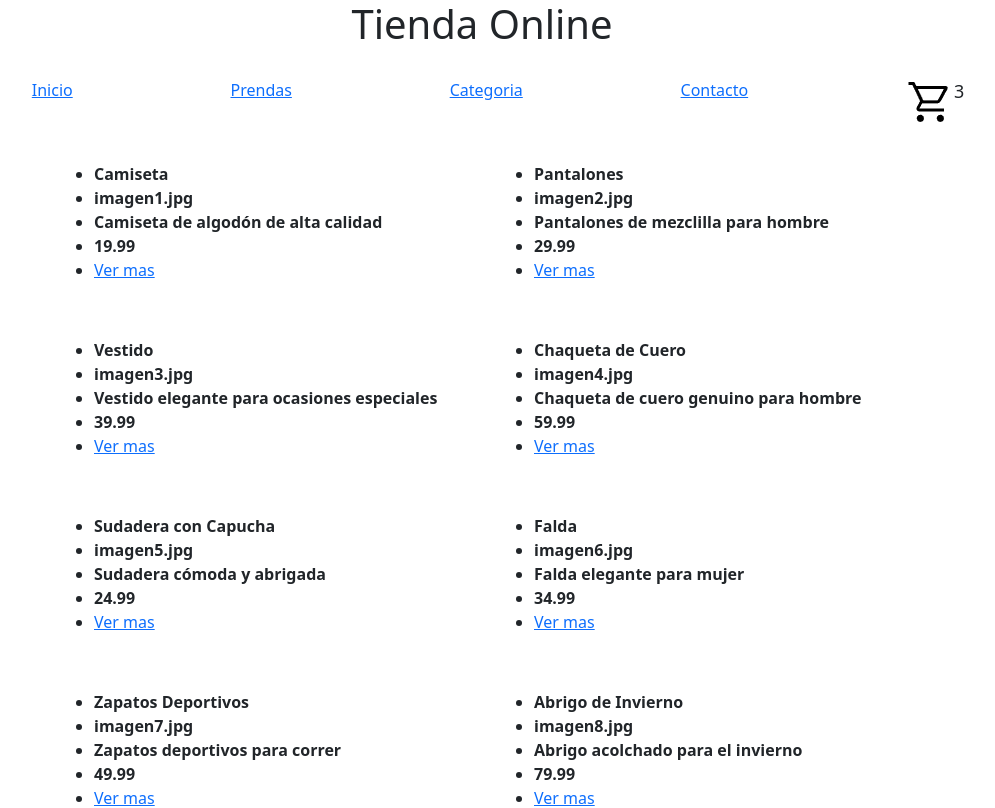
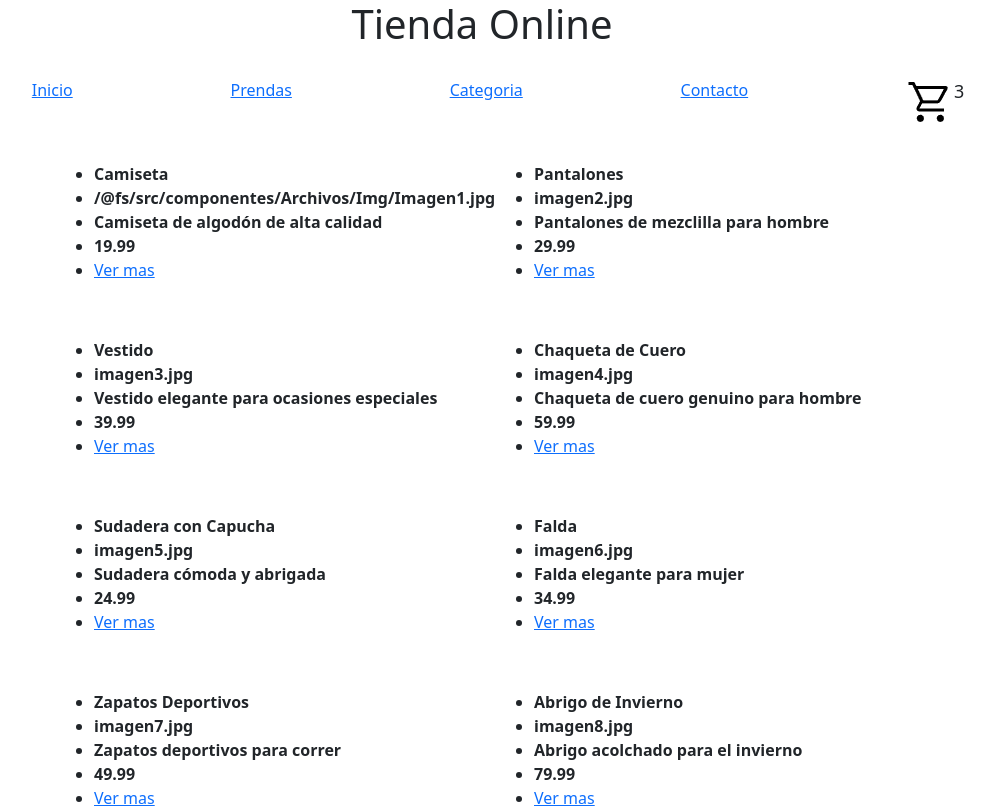
Before and after one commit to MaximilianoGachon/e-comerce, a React (Create React App) app: page /catalogo in a window 1280 px wide. Shown: the top 808 px of the page, without its empty margins (158-1153 px from the left). Built offline with nearby package versions, Linux system fonts and the light colour scheme.

Commit message:
2 PreEntrega

```diff
--- a/src/array.js
+++ b/src/array.js
@@ -1,10 +1,12 @@
+import Imagen1 from "./componentes/Archivos/Img/Imagen1.jpg"
+
 const productsPrenda = [
     {
       id: 1,
       titulo: "Camiseta",
       precio: 19.99,
       descripcion: "Camiseta de algodón de alta calidad",
-      imagen: "imagen1.jpg"
+      imagen: Imagen1
     },
     {
       id: 2,
--- a/src/componentes/Archivos/img.js
+++ b/src/componentes/Archivos/img.js
@@ -1,7 +1,9 @@
 import ImgCarrito from "./Img/Img-Carrito.png"
 import ImgPrenda from "./Img/ImgPrenda.png"
+import Imagen1 from "./Img/Imagen1.jpg"
 
 export default {
     "imgCarrito": ImgCarrito,
-    "imgPrenda": ImgPrenda
+    "imgPrenda": ImgPrenda,
+    "imagen1" : Imagen1
 }
--- a/src/page/catalogo/index.js
+++ b/src/page/catalogo/index.js
@@ -2,6 +2,7 @@ import "./style.css"
 import { useEffect, useState } from "react"
 import { getProducts } from "../../array"
 import { Link } from "react-router-dom"
+
 
 //import { getRate } from "../../utils/getRate"
 
```
